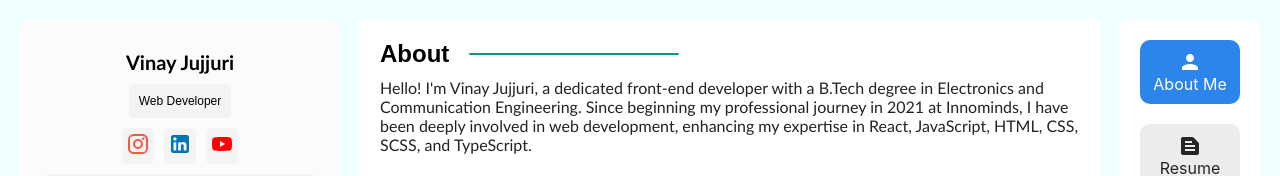
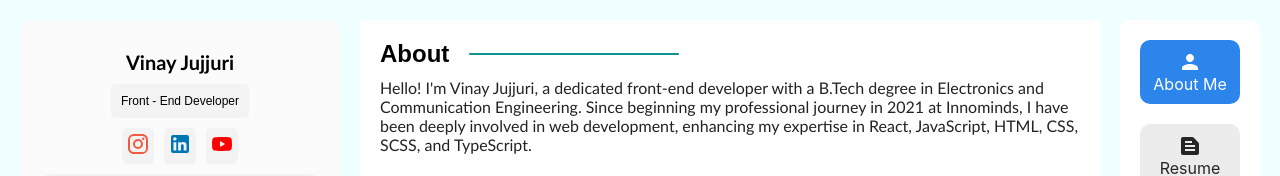
Before and after one commit to vinayjujjuri/vinayJujjuri_website, a React (Create React App) app in the folder my-website/: page / in a window 1280 px wide. Shown: the top 176 px of the page. Built offline with nearby package versions, Linux system fonts and the light colour scheme.

Commit message:
changed role name

```diff
--- a/my-website/src/components/leftCard/leftcard.tsx
+++ b/my-website/src/components/leftCard/leftcard.tsx
@@ -13,7 +13,7 @@ export function LeftCardComponent():JSX.Element {
             <div className={styles.nameContainer}>
                 <div className={styles.name}>Vinay Jujjuri</div>
                 <div className={styles.roleContainer}>
-                    Web Developer
+                    Front - End Developer
                 </div>
             </div>
         )
```
